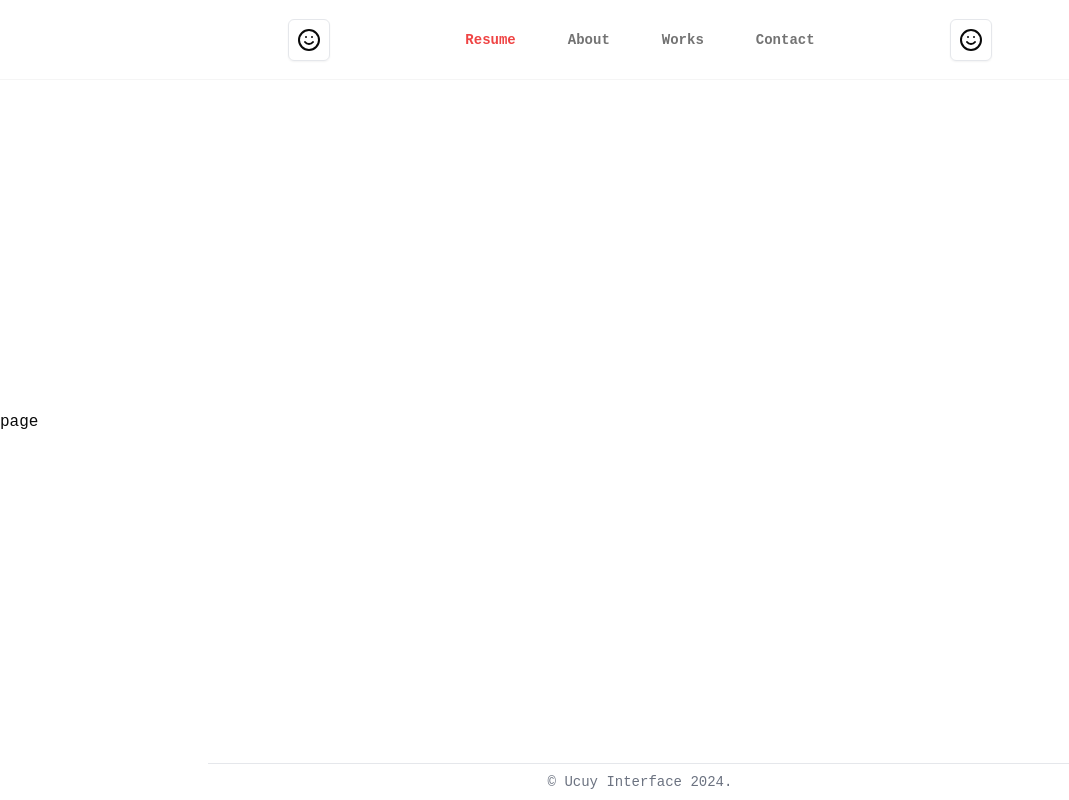
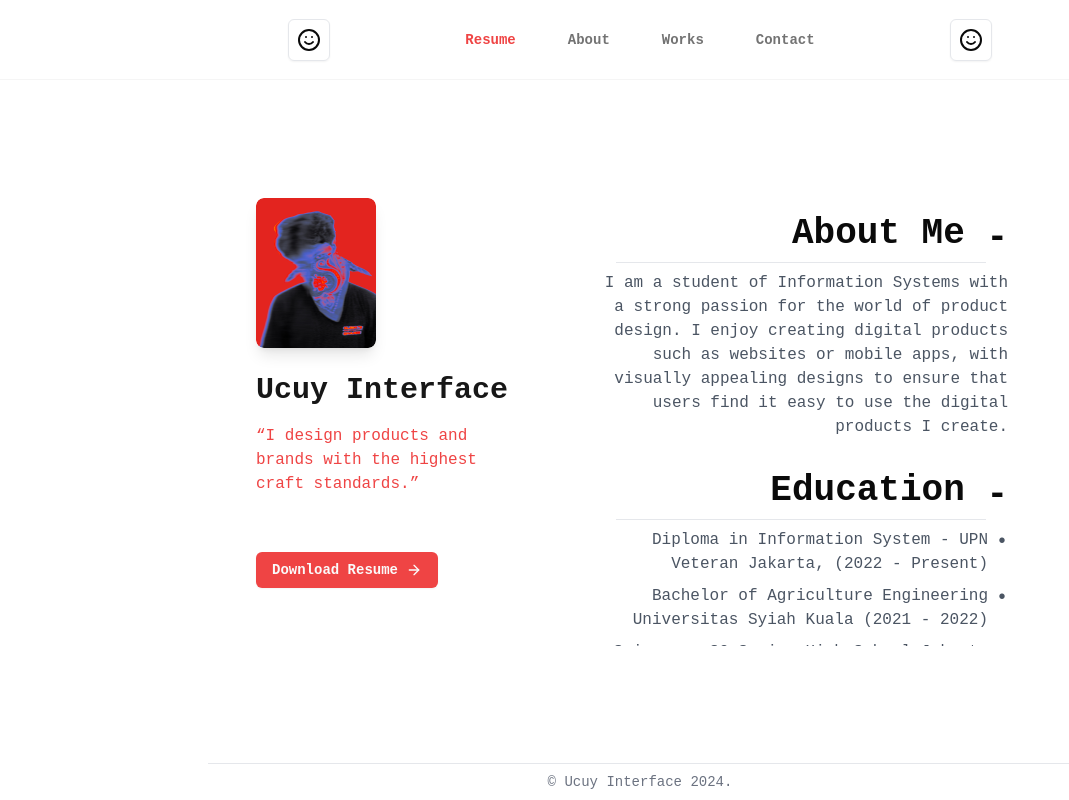
Before and after one commit to ucuyinterface/ucuy-portos, a Next.js app: page /resume in a window 1280 px wide. Shown: the whole page, without its empty margins (0-1069 px from the left). Built offline with nearby package versions, Linux system fonts and the light colour scheme.

Commit message:
feat: resume page

```diff
--- a/app/resume/page.tsx
+++ b/app/resume/page.tsx
@@ -1,8 +1,29 @@
+import { Button } from '@/components/ui/button'
 import React from 'react'
+import { ArrowRight } from 'lucide-react'
+import Image from 'next/image'
+import Detail from '@/components/resume/Detail'
 
 function Resume() {
   return (
-    <div>page</div>
+    <main className='px-8 md:px-64 flex  items-stretch justify-center'>
+      <div className='flex flex-col items-start w-5/12 pe-8'>
+        <div className='aspect-[4/5] w-5/12 relative mb-6'>
+          <Image src="/assets/img/resume.png" fill alt="Resume" className='rounded-lg shadow-lg mb-8' />
+        </div>
+        <h1 className='text-3xl font-[550] mb-4 text-primary'>Ucuy Interface</h1>
+        <h2 className="text-red-500 text-md mb-14 pe-10">
+          “I design products and brands with the highest craft standards.”
+        </h2>
+        <Button variant="destructive" className='font-semibold'>
+          Download Resume <ArrowRight />
+        </Button>
+      </div>
+
+      <div className='flex flex-col h-[28rem] overflow-y-auto  w-7/12'>
+        <Detail />
+      </div>
+    </main>
   )
 }
 
--- /dev/null
+++ b/components/resume/Detail.tsx
@@ -0,0 +1,48 @@
+import React from 'react'
+
+export default function Detail() {
+  return (
+    <div className='flex flex-col gap-8 p-4 text-end'>
+      <div className='flex flex-col gap-2'>
+        <h2 className='text-4xl flex items-center ps-6 font-semibold'>
+          <span className='flex-1 pb-2 border-b border-gray-200 whitespace-pre'>About Me </span><span>-</span>
+        </h2>
+        <p className='text-gray-600'>I am a student of Information Systems with a strong passion for the world of product design. I enjoy creating digital products such as websites or mobile apps, with visually appealing designs to ensure that users find it easy to use the digital products I create.</p>
+      </div>
+
+      <div className='flex flex-col gap-2'>
+        <h2 className='text-4xl flex items-center ps-6 font-semibold'>
+          <span className='flex-1 pb-2 border-b border-gray-200 whitespace-pre'>Education </span><span>-</span>
+        </h2>
+        <p className='text-gray-600 flex flex-col items-end'>
+          <ul className="space-y-2 flex flex-col items-end">
+            <li className="flex items-start gap-x-2">
+              <span>Diploma in Information System - UPN Veteran Jakarta,
+                (2022 - Present)</span>
+              <span className="text-xl">•</span>
+            </li>
+            <li className="flex items-start gap-x-2">
+              <span>Bachelor of Agriculture Engineering Universitas Syiah Kuala (2021 - 2022)</span>
+              <span className="text-xl">•</span>
+            </li>
+            <li className="flex items-start gap-x-2">
+              <span>Science - 80 Senior High School Jakarta (2018 - 2021)</span>
+              <span className="text-xl">•</span>
+            </li>
+
+          </ul>
+        </p>
+      </div>
+
+      <div className='flex flex-col gap-2'>
+        <h2 className='text-4xl flex items-center ps-6 font-semibold'>
+          <span className='flex-1 pb-2 border-b border-gray-200 whitespace-pre'>Experiences </span><span>-</span>
+        </h2>
+        <p className='text-gray-600 flex flex-col items-end'>
+          lorem ipsum dolor sit amet, consectetur adipiscing elit. Sed do eiusmod tempor incididunt ut labore et dolore magna aliqua. Ut enim ad minim veniam, quis nostrud exercitation ullamco laboris nisi ut aliquip ex ea commodo consequat. Duis aute irure dolor in reprehenderit in voluptate velit esse cillum dolore eu fugiat nulla pariatur. Excepteur sint occaecat cupidatat non proident, sunt in culpa qui officia deserunt mollit anim id est laborum.
+        </p>
+      </div>
+
+    </div >
+  )
+}
```
Also changed, not shown: components/navbar.tsx (+5 -5 lines), public/assets/img/resume.png (added).
